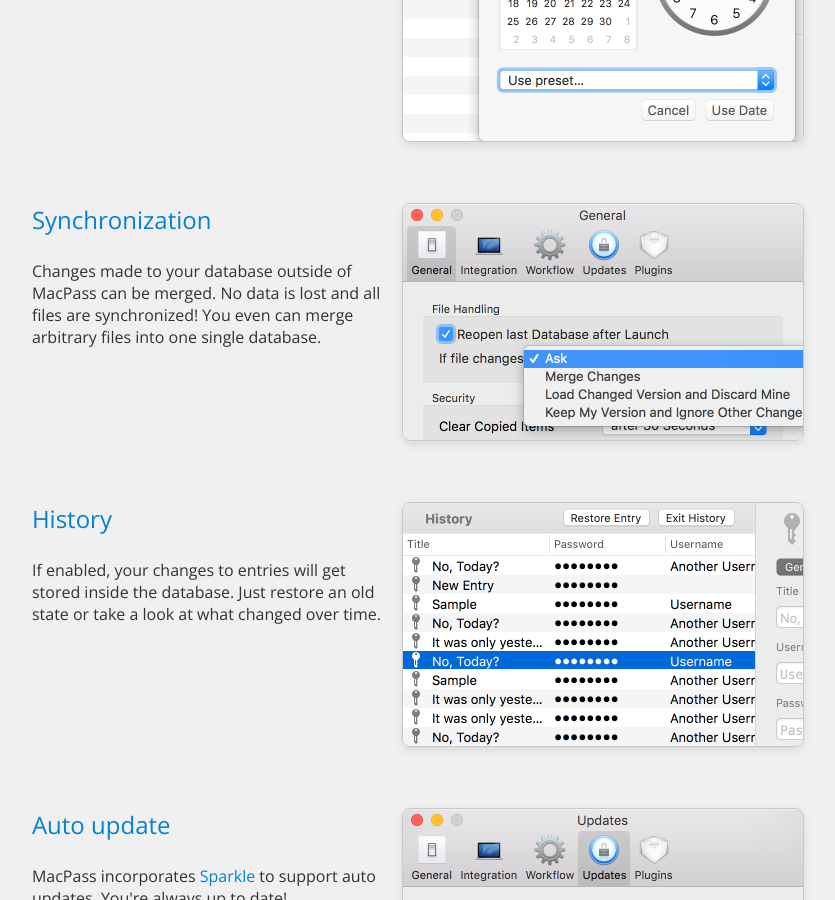
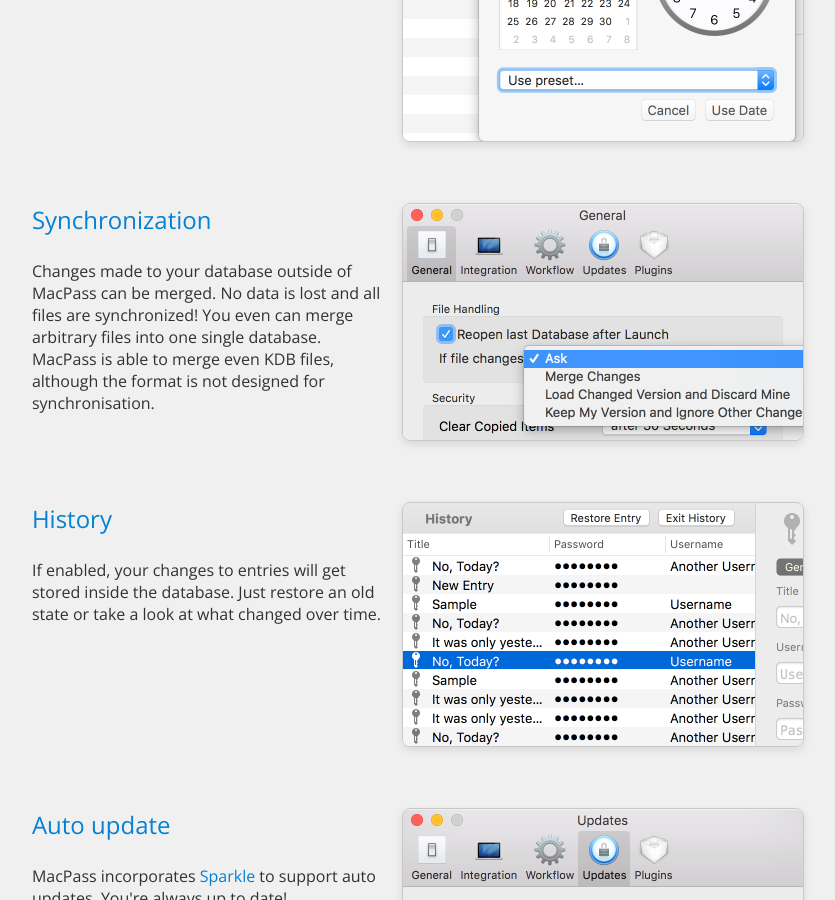
Before and after one commit to MacPass/macpass.github.io, a Jekyll site: the page built from index.html, in a window 1280 px wide and 900 px high, scrolled down 4468 px. Shown: the whole window, without its empty margins (222-1057 px from the left). Built offline with Jekyll 4.4.1, drawn with Linux system fonts in a browser that asks for light colours.

Commit message:
Mentioned KDB merge feature

```diff
--- a/index.html
+++ b/index.html
@@ -109,7 +109,8 @@
         <div class="feature-item">
             <h3>Synchronization</h3>
             <p>Changes made to your database outside of MacPass can be merged. No data is lost and all files are synchronized!
-                You even can merge arbitrary files into one single database.</p>
+                You even can merge arbitrary files into one single database.
+                MacPass is able to merge even KDB files, although the format is not designed for synchronisation.</p>
         </div>
         <img src="img/merge_options.png">
     </div>
```
